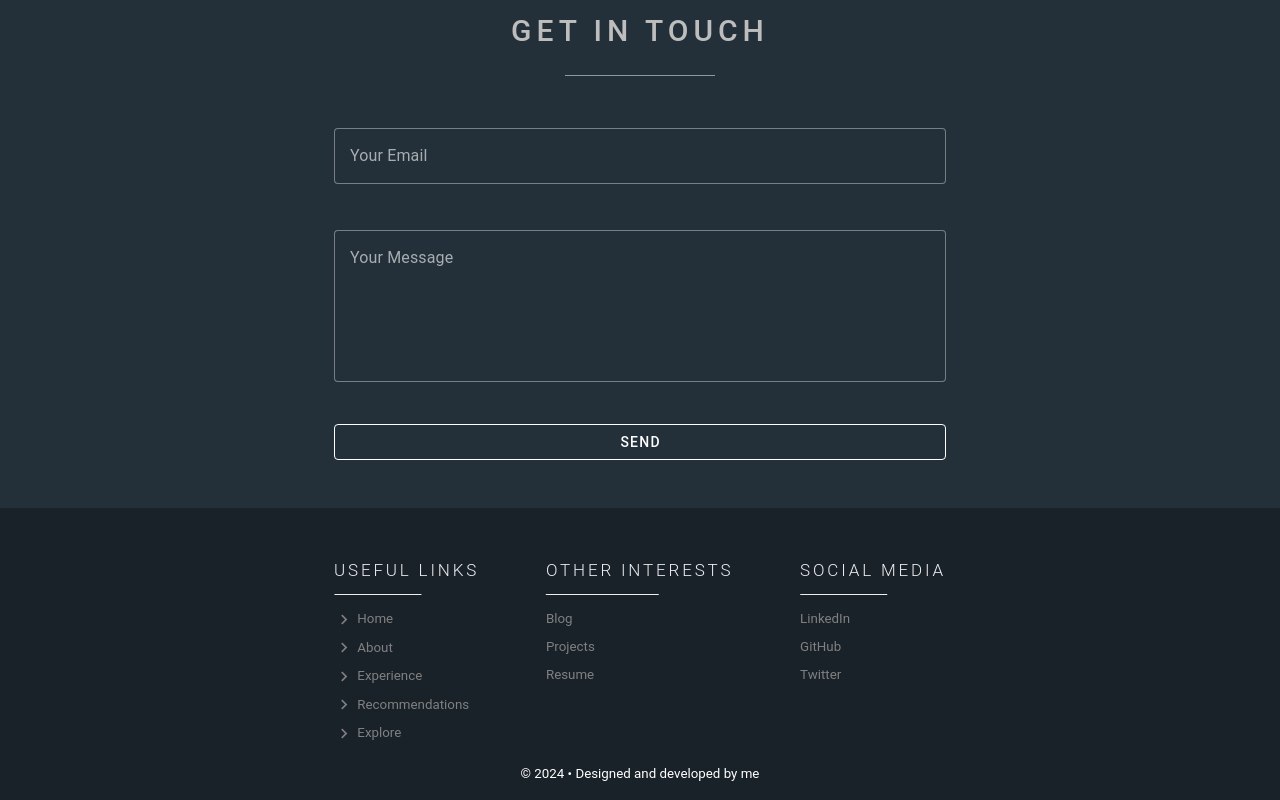
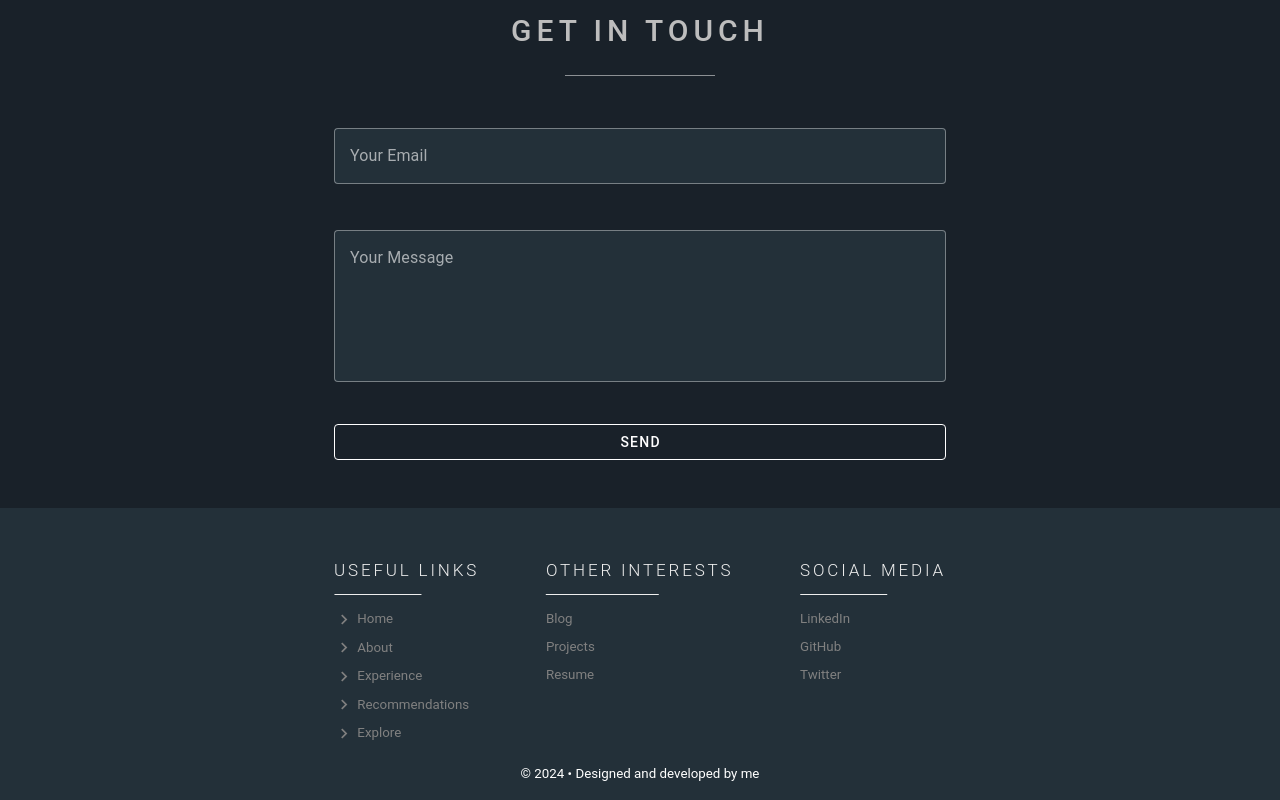
Before and after one commit to ilhankalac/portfolio-app, a Vue app: page / in a window 1280 px wide. Shown: the part 5552-6352 px from the top of the page. Built offline with nearby package versions, Linux system fonts and the light colour scheme; no server answers; the database is empty.

Commit message:
Color switching between section fix after selfproject component

```diff
--- a/src/components/Footer.vue
+++ b/src/components/Footer.vue
@@ -74,7 +74,7 @@ const changeTheRoute = (sectionId: string = "") => {
 
 <style scoped lang="scss">
 .footer-container {
-  background: rgb(var(--v-theme-primary));
+  background: rgb(var(--v-theme-secondary));
 
   .footer-content {
     .footer-heading {
@@ -114,7 +114,7 @@ const changeTheRoute = (sectionId: string = "") => {
   }
 
   .footer-bottom {
-    background: rgb(var(--v-theme-primary));
+    background: rgb(var(--v-theme-secondary));
     color: white;
     text-align: center;
     font-size: smaller;
--- a/src/views/GetInTouch.vue
+++ b/src/views/GetInTouch.vue
@@ -2,7 +2,7 @@
   <Section
     class="get-in-section"
     :header="'Get in Touch'"
-    :customStyle="'background: rgb(var(--v-theme-secondary)); min-height: 33vh'"
+    :customStyle="'background: rgb(var(--v-theme-primary)); min-height: 33vh'"
     :textColor="'white'"
     :colsNumber="12"
   >
--- a/src/views/Recommendations.vue
+++ b/src/views/Recommendations.vue
@@ -4,7 +4,7 @@
     :class="'recommendations-section'"
     header="Recommendations"
     :textColor="'white'"
-    :customStyle="'min-height: 1000px'"
+    :customStyle="'min-height: 1000px; background: rgb(var(--v-theme-primary));'"
   >
     <v-row v-if="!isDataLoaded" class="d-flex flex-column ga-3">
       <v-col>
@@ -124,6 +124,6 @@ onMounted(async () => {
   border-left:4px solid white ;
   line-height:1.6;
   position: relative;
-  background: rgb(var(--v-theme-primary));
+  background: rgb(var(--v-theme-secondary));
 }
 </style>
--- a/src/views/Skills.vue
+++ b/src/views/Skills.vue
@@ -2,7 +2,7 @@
   <Section
     class="skills-section"
     :header="'My skills'"
-    :customStyle="'background: rgb(var(--v-theme-primary)); min-height: 33vh'"
+    :customStyle="'background: rgb(var(--v-theme-secondary)); min-height: 33vh'"
     :sectionId="'explore'"
     :textColor="'white'"
   >
```
